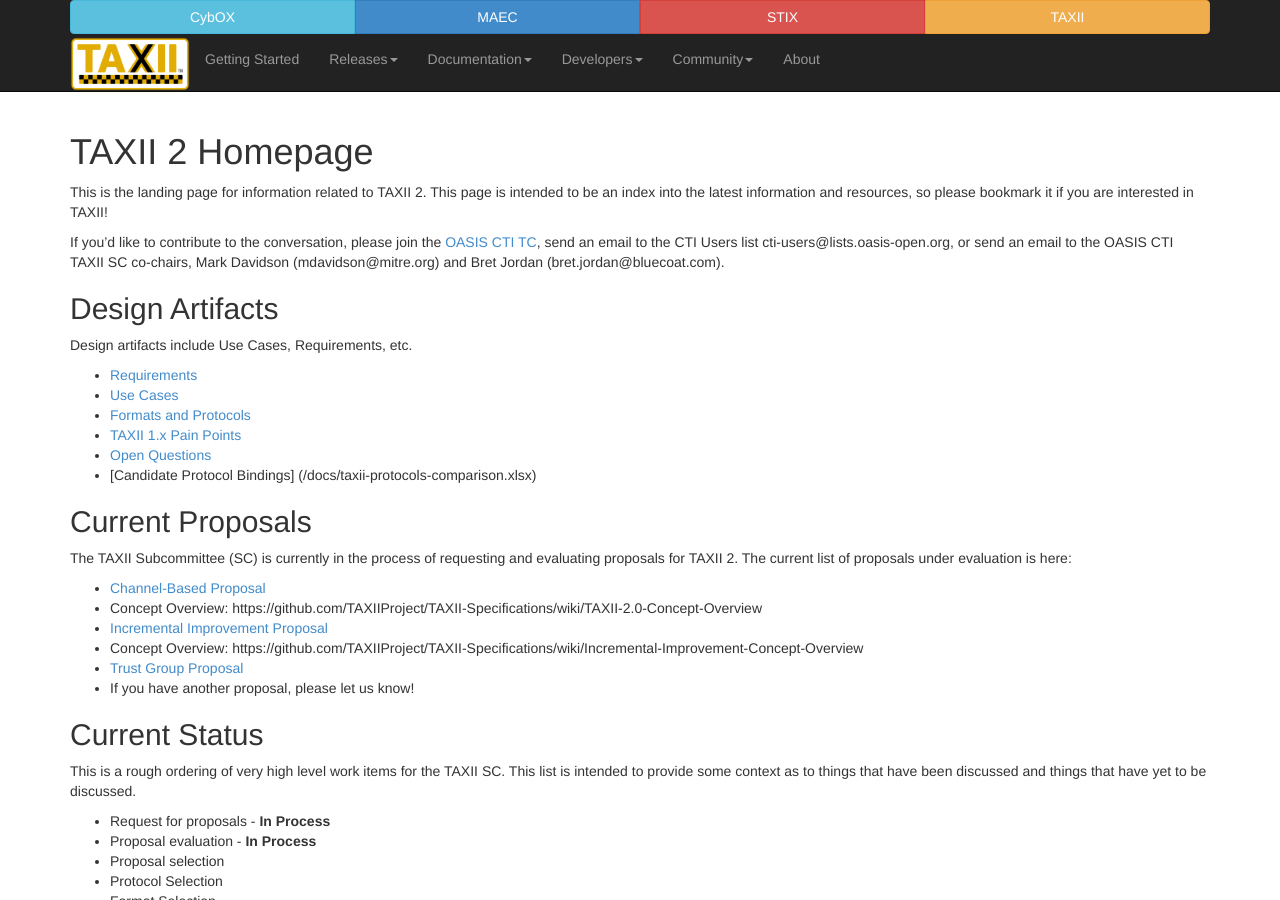
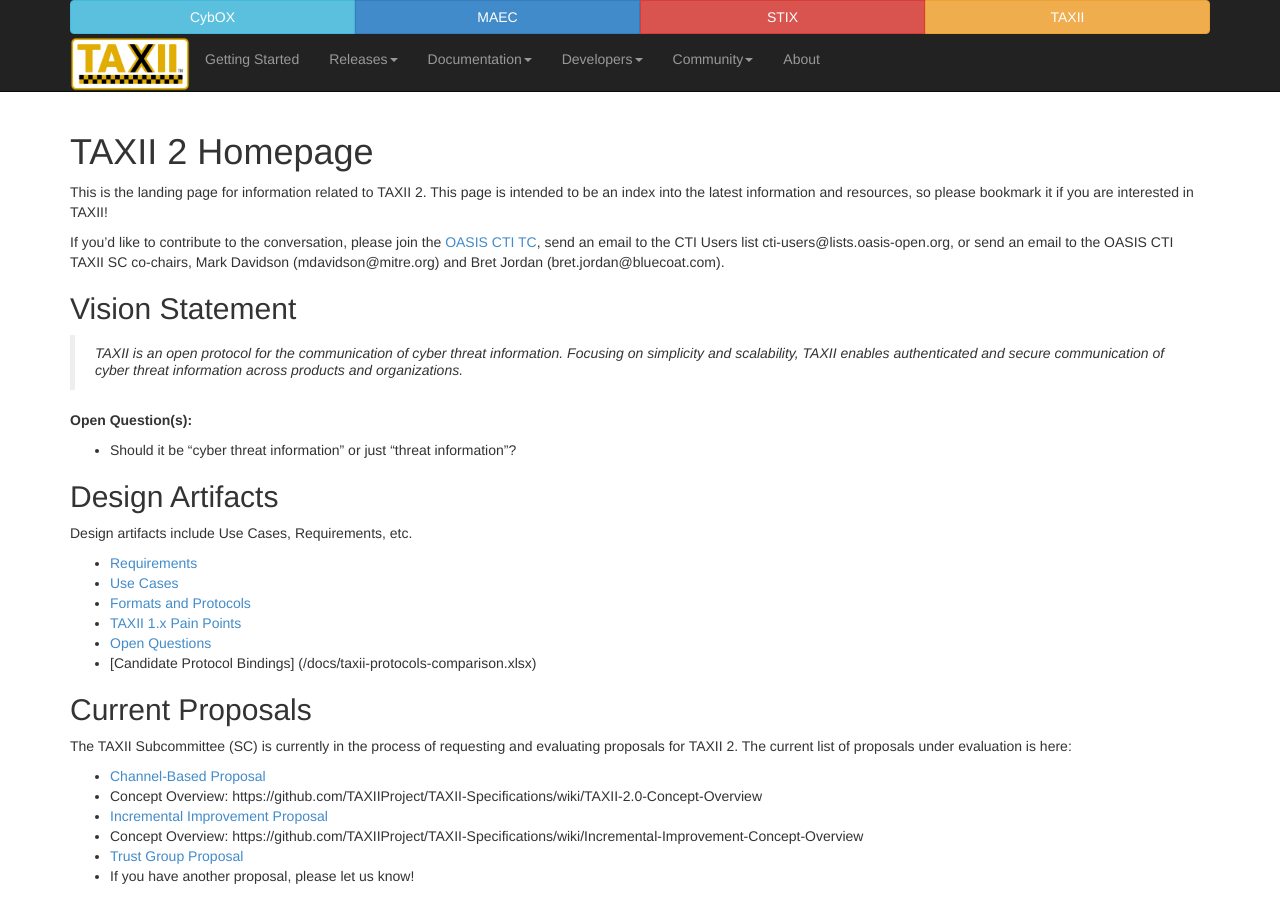
Before and after one commit to TAXIIProject/taxiiproject.github.io, a Jekyll site: the page built from taxii2/index.md, in a window 1280 px wide and 900 px high. Built offline with Jekyll 4.4.1, drawn with Linux system fonts in a browser that asks for light colours; Markdown is read by kramdown in place of the engine named in the settings.

Commit message:
Added vision statment

```diff
--- a/taxii2/index.md
+++ b/taxii2/index.md
@@ -9,6 +9,14 @@ the latest information and resources, so please bookmark it if you are intereste
 If you'd like to contribute to the conversation, please join the [OASIS CTI TC](https://www.oasis-open.org/committees/cti/),
 send an email to the CTI Users list cti-users@lists.oasis-open.org, or send an email to the
 OASIS CTI TAXII SC co-chairs, Mark Davidson (mdavidson@mitre.org) and Bret Jordan (bret.jordan@bluecoat.com).
+
+## Vision Statement
+> TAXII is an open protocol for the communication of cyber threat information. Focusing on simplicity and scalability, TAXII enables authenticated and secure communication of cyber threat information across products and organizations.
+
+**Open Question(s):**
+
+* Should it be "cyber threat information" or just "threat information"?
+
 
 ## Design Artifacts
 Design artifacts include Use Cases, Requirements, etc.
```
